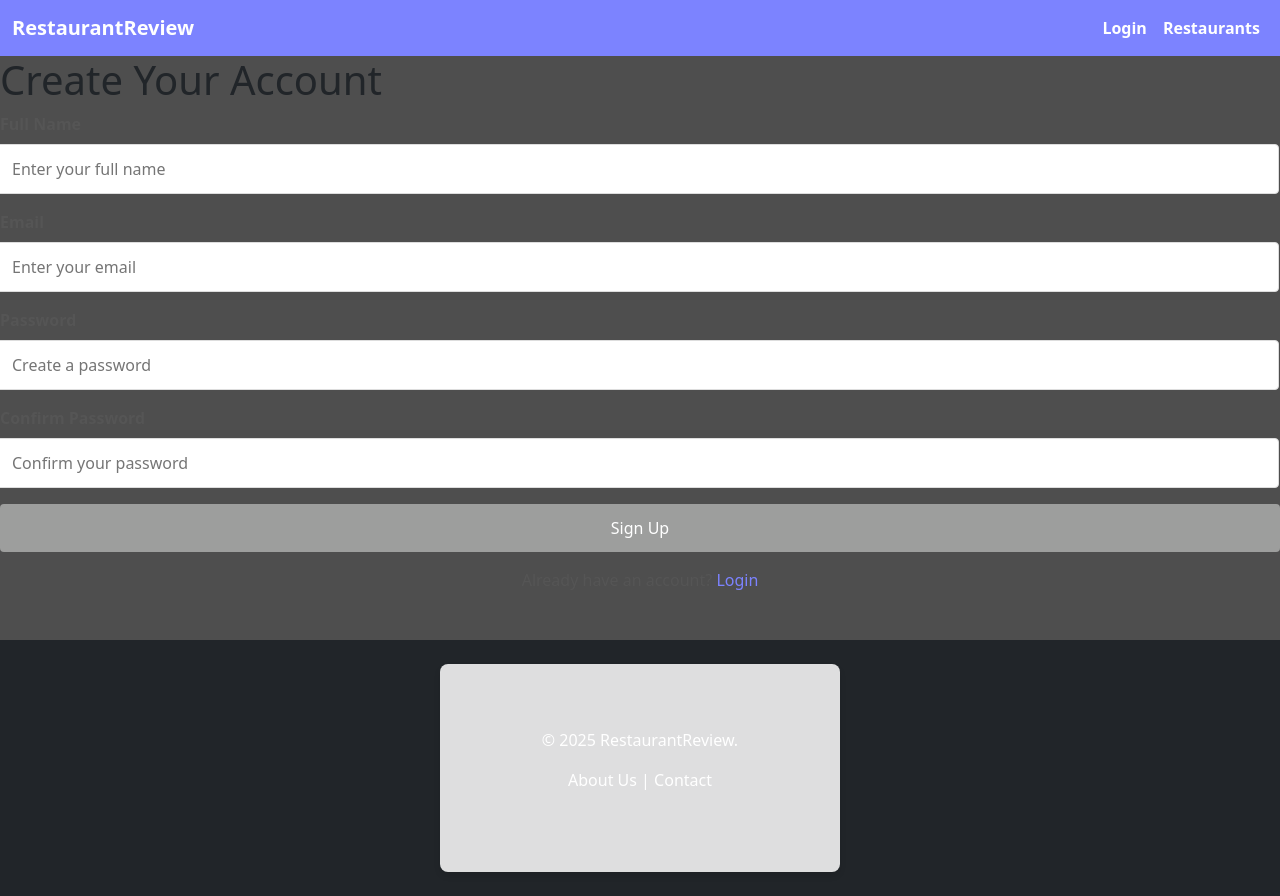
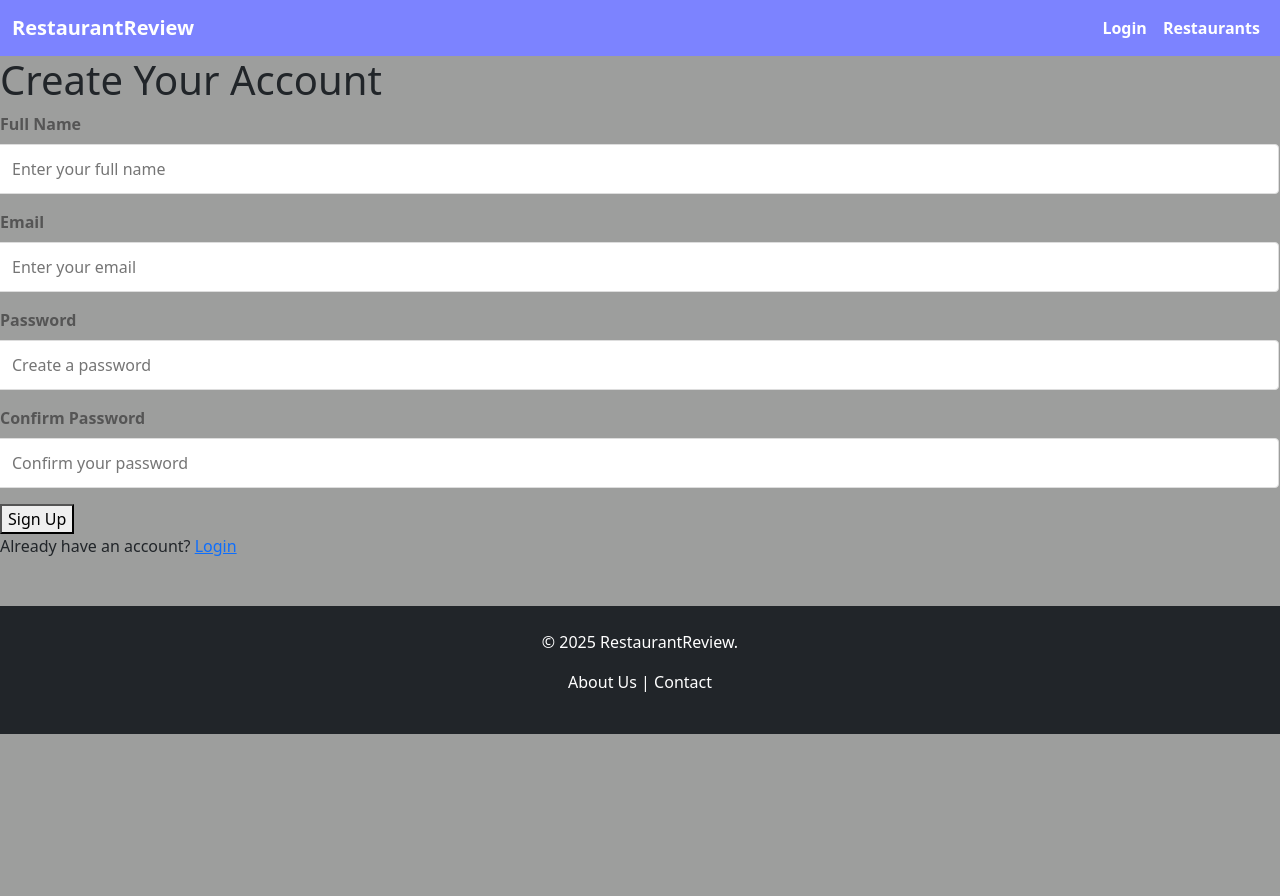
Before and after one commit to samueltl21/restaurantreview, a Flask app: page /sign_up in a window 1280 px wide. After the commit the page ends 734 px from the top, so only its background shows below. Run offline with Flask 3, Linux system fonts and the light colour scheme.

Commit message:
Update styles.css

```diff
--- a/app/static/styles.css
+++ b/app/static/styles.css
@@ -44,37 +44,29 @@ body {
     border: 1px solid #ffffff;
 }
 
-/* Overlay styling */
-.overlay {
-    position: absolute;
-    top: 0;
-    left: 0;
-    width: 100%;
-    height: 100%;
-    background-color: rgba(0, 0, 0, 0.5);
-    z-index: -1;
-}
+/* Styles for login and registration page */
 
-/* Container styling for login and registration forms */
-.container {
+/* General container styling */
+.form-container {
     background: rgba(255, 255, 255, 0.85);
-    padding: 4rem;
+    padding: 3rem;
     border-radius: 8px;
     box-shadow: 0 4px 6px rgba(0, 0, 0, 0.1);
-    width: 100%;
+    width: 90%;
     max-width: 400px;
+    margin: 1rem auto;
     z-index: 1;
 }
 
-/* Form title styling */
-.container h1 {
+/* General title styling */
+.form-container h1 {
     font-size: 1.5rem;
     margin-bottom: 1.5rem;
+    text-align: center;
     color: #333333;
-    text-align: center;
 }
 
-/* Input group styling */
+/* General input field styling */
 .input-group {
     margin-bottom: 1rem;
 }
@@ -93,63 +85,59 @@ body {
     border-radius: 4px;
     font-size: 1rem;
     box-sizing: border-box;
+    transition: all 0.2s ease-in-out;
 }
 
+/* Focus effect for input fields */
 .input-group input:focus {
     border-color: #7c83ff;
     outline: none;
-    box-shadow: 0 0 4px rgba(124, 131, 255, 0.2);
+    box-shadow: 0 0 6px rgba(124, 131, 255, 0.4);
 }
 
-/* Button specific to login */
-.login-btn {
+/* General button styling */
+.btn {
     width: 100%;
     padding: 0.75rem;
-    background-color: #7c83ff;
-    color: #ffffff;
-    font-size: 1rem;
     border: none;
     border-radius: 4px;
+    font-size: 1rem;
     cursor: pointer;
     text-align: center;
+    color: #ffffff;
+    transition: all 0.2s ease-in-out;
 }
 
-.login-btn:hover {
+/* Hover effect for buttons */
+.btn:hover {
     background-color: #000000;
+    border: 1px solid #ffffff;
 }
 
-/* Button specific to sign-up */
-.register-btn {
-    width: 100%;
-    padding: 0.75rem;
+/* Styling for the login button */
+.btn-login {
     background-color: #9d9e9d;
-    color: #ffffff;
-    font-size: 1rem;
-    border: none;
-    border-radius: 4px;
-    cursor: pointer;
-    text-align: center;
 }
 
-.register-btn:hover {
-    background-color: #000000;
+/* Styling for the register button */
+.btn-register {
+    background-color: #7c83ff;
 }
 
-/* Login link styling */
-.login-link,
-.signup-link {
+/* General link styling */
+.form-link {
     margin-top: 1rem;
     text-align: center;
+    font-size: 0.85rem;
     color: #555555;
 }
 
-.login-link a,
-.signup-link a {
+.form-link a {
     color: #7c83ff;
     text-decoration: none;
 }
 
-.login-link a:hover,
-.signup-link a:hover {
+/* Hover effect for links */
+.form-link a:hover {
     text-decoration: underline;
 }
```
